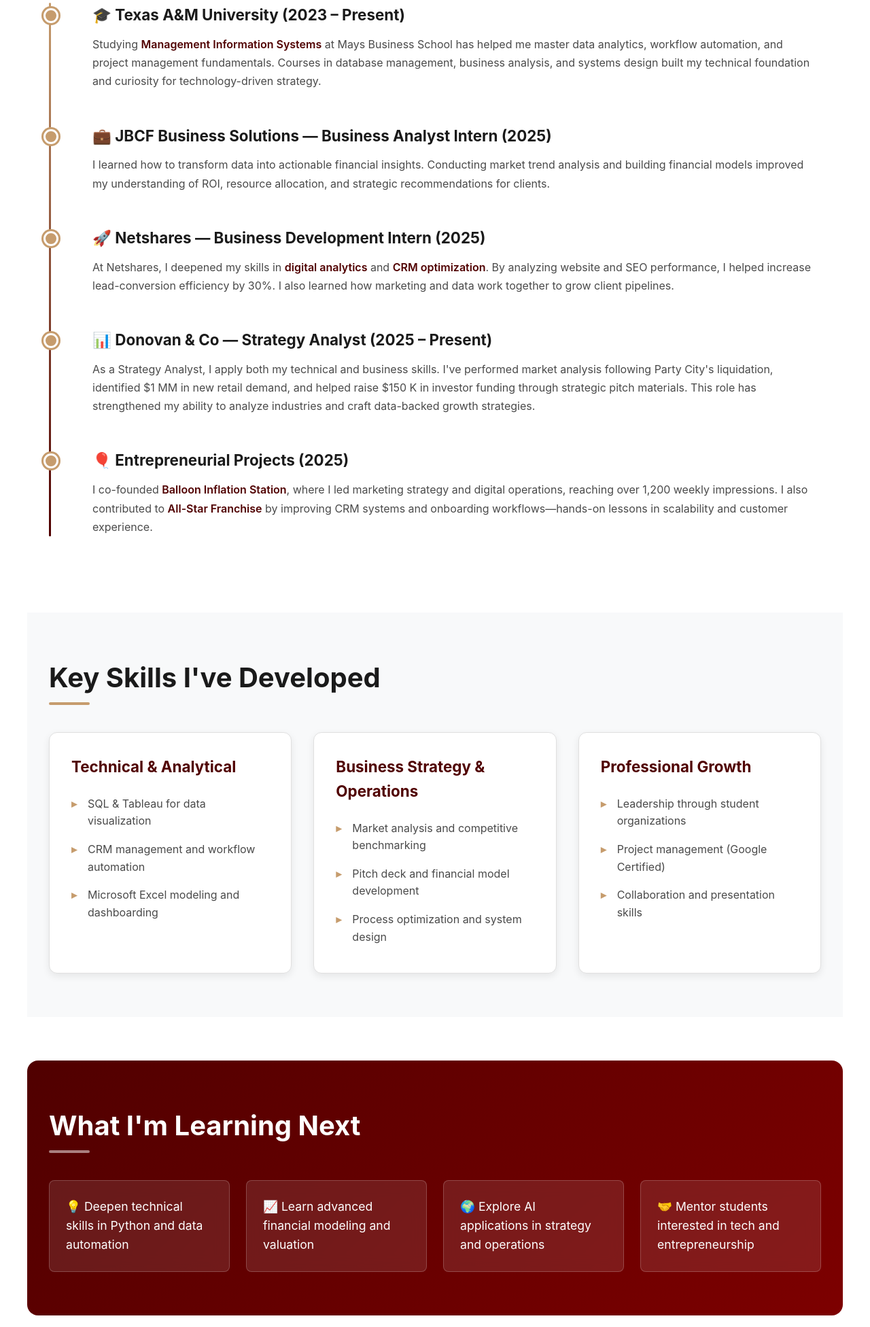
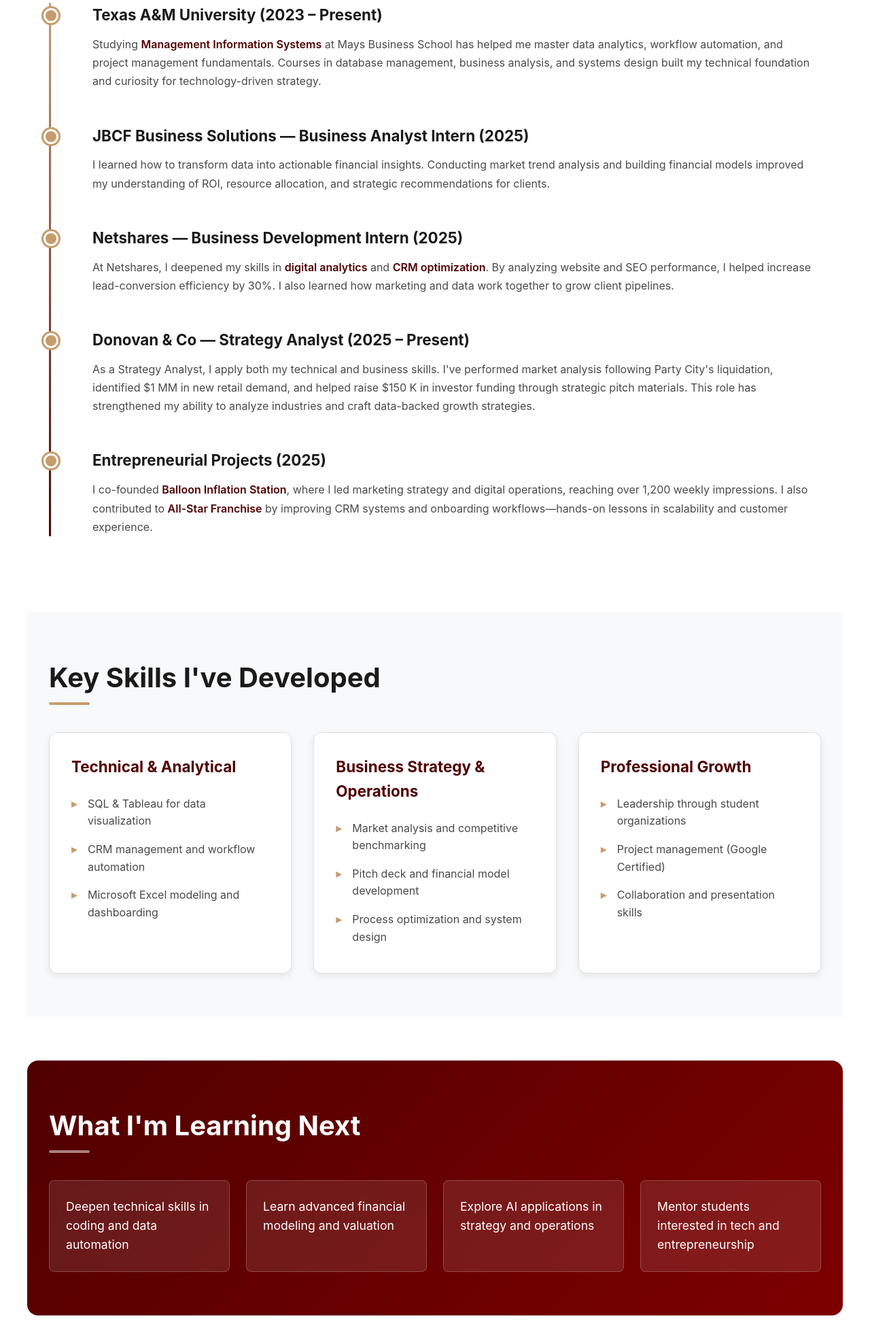
Before and after one commit to thewilliamkwon/thewilliamkwon.github.io, a plain HTML site: page index.html in a window 1280 px wide. Shown: the part 748-2700 px from the top of the page at 68% size. Drawn offline with Linux system fonts and the light colour scheme.

Commit message:
index.html

```diff
--- a/index.html
+++ b/index.html
@@ -429,7 +429,7 @@
   </header>
 
   <section class="hero">
-    <h1>Hello, I'm <span class="accent">William Kwon</span> 👋</h1>
+    <h1>Hello, I'm <span class="accent">William Kwon</span></h1>
     <p class="subtitle">Management Information Systems Professional</p>
     <p class="lead">
       I'm a Management Information Systems student at Texas A&M University
@@ -450,7 +450,7 @@
 
     <div class="timeline">
       <div class="event">
-        <h3>🎓 Texas A&M University (2023 – Present)</h3>
+        <h3>Texas A&M University (2023 – Present)</h3>
         <p>
           Studying <strong>Management Information Systems</strong> at Mays
           Business School has helped me master data analytics, workflow
@@ -461,7 +461,7 @@
       </div>
 
       <div class="event">
-        <h3>💼 JBCF Business Solutions — Business Analyst Intern (2025)</h3>
+        <h3>JBCF Business Solutions — Business Analyst Intern (2025)</h3>
         <p>
           I learned how to transform data into actionable financial insights.
           Conducting market trend analysis and building financial models
@@ -471,7 +471,7 @@
       </div>
 
       <div class="event">
-        <h3>🚀 Netshares — Business Development Intern (2025)</h3>
+        <h3>Netshares — Business Development Intern (2025)</h3>
         <p>
           At Netshares, I deepened my skills in <strong>digital analytics</strong>
           and <strong>CRM optimization</strong>. By analyzing website and SEO
@@ -482,7 +482,7 @@
       </div>
 
       <div class="event">
-        <h3>📊 Donovan & Co — Strategy Analyst (2025 – Present)</h3>
+        <h3>Donovan & Co — Strategy Analyst (2025 – Present)</h3>
         <p>
           As a Strategy Analyst, I apply both my technical and business skills.
           I've performed market analysis following Party City's liquidation,
@@ -494,7 +494,7 @@
       </div>
 
       <div class="event">
-        <h3>🎈 Entrepreneurial Projects (2025)</h3>
+        <h3>Entrepreneurial Projects (2025)</h3>
         <p>
           I co-founded <strong>Balloon Inflation Station</strong>, where I led
           marketing strategy and digital operations, reaching over 1,200 weekly
@@ -541,10 +541,10 @@
   <section class="container goals">
     <h2>What I'm Learning Next</h2>
     <ul class="goal-list">
-      <li>💡 Deepen technical skills in Python and data automation</li>
-      <li>📈 Learn advanced financial modeling and valuation</li>
-      <li>🌍 Explore AI applications in strategy and operations</li>
-      <li>🤝 Mentor students interested in tech and entrepreneurship</li>
+      <li>Deepen technical skills in coding and data automation</li>
+      <li>Learn advanced financial modeling and valuation</li>
+      <li>Explore AI applications in strategy and operations</li>
+      <li>Mentor students interested in tech and entrepreneurship</li>
     </ul>
   </section>
 
@@ -553,11 +553,11 @@
     <h2>Let's Connect</h2>
     <p>
       I'm always open to conversations about strategy, technology, and
-      entrepreneurship.
+      data.
     </p>
     <div class="social-links">
-      <a href="mailto:wkwon0823@gmail.com" class="social-btn">📧 Email Me</a>
-      <a href="https://linkedin.com/in/williamkwon0823/" class="social-btn" target="_blank" rel="noopener">💼 LinkedIn</a>
+      <a href="mailto:wkwon0823@gmail.com" class="social-btn">Email Me</a>
+      <a href="https://linkedin.com/in/williamkwon0823/" class="social-btn" target="_blank" rel="noopener">LinkedIn</a>
     </div>
   </section>
 
```
